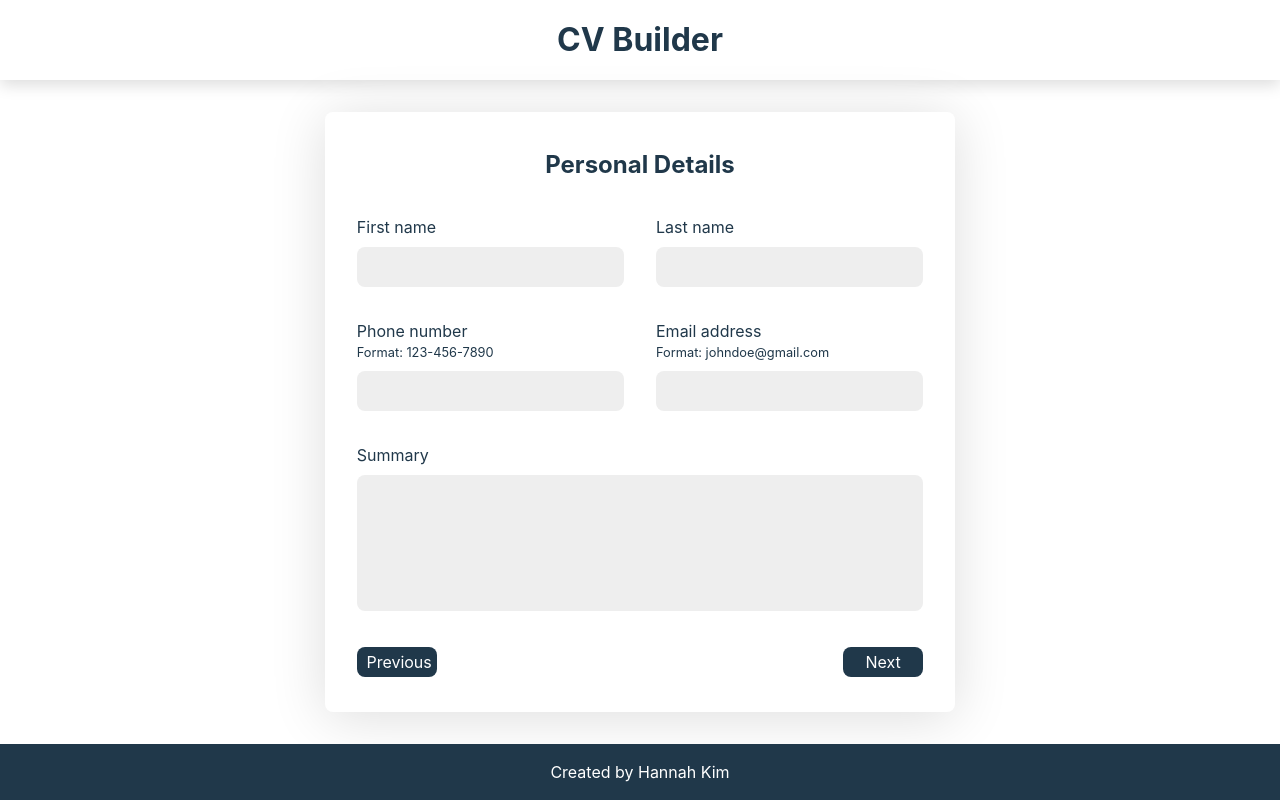
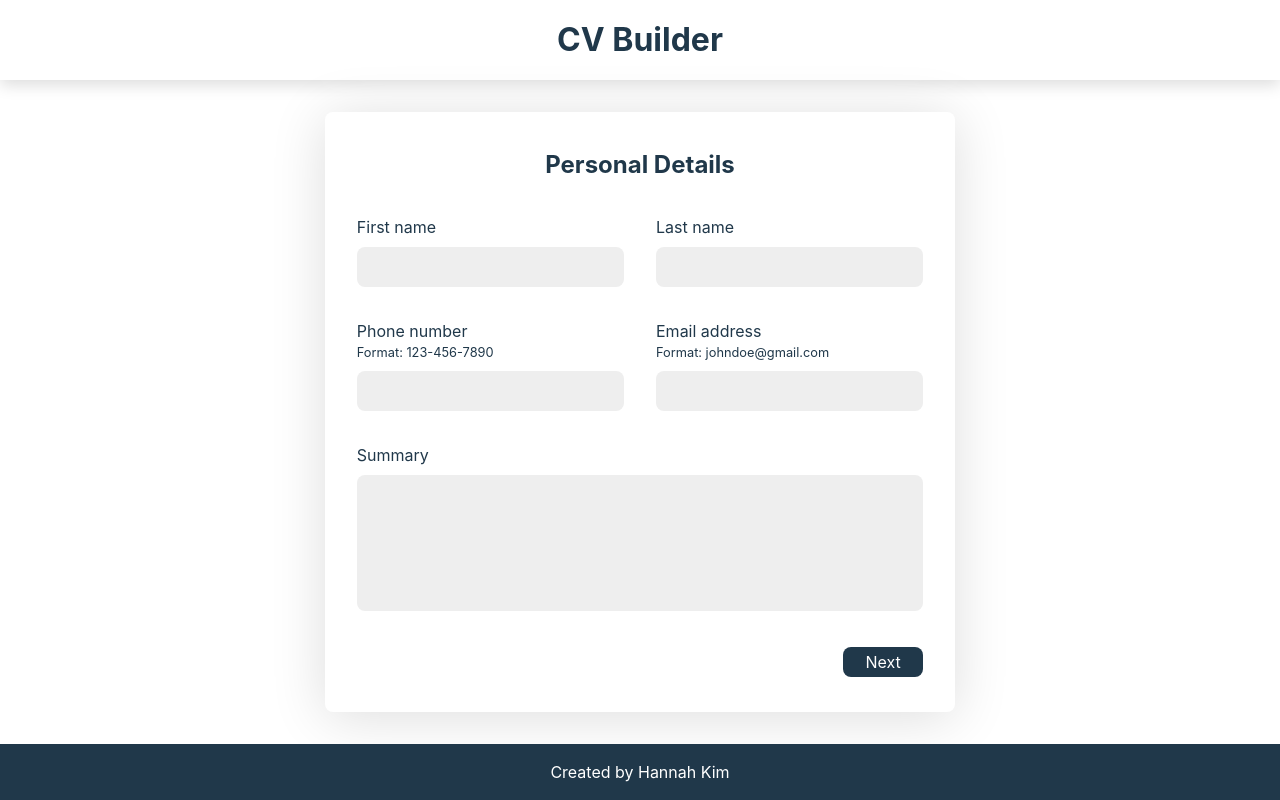
Before and after one commit to hannahkim313/cv-application, a React (Vite) app: page / in a window 1280 px wide. Built offline with nearby package versions, Linux system fonts and the light colour scheme.

Commit message:
Remove 'previous' button on initial snapshot of form

```diff
--- a/src/components/App.jsx
+++ b/src/components/App.jsx
@@ -141,7 +141,6 @@ const App = () => (
         </Card>
       </Tab>
       <NavButtons>
-        <PreviousButton />
         <NextButton />
       </NavButtons>
     </form>
```
